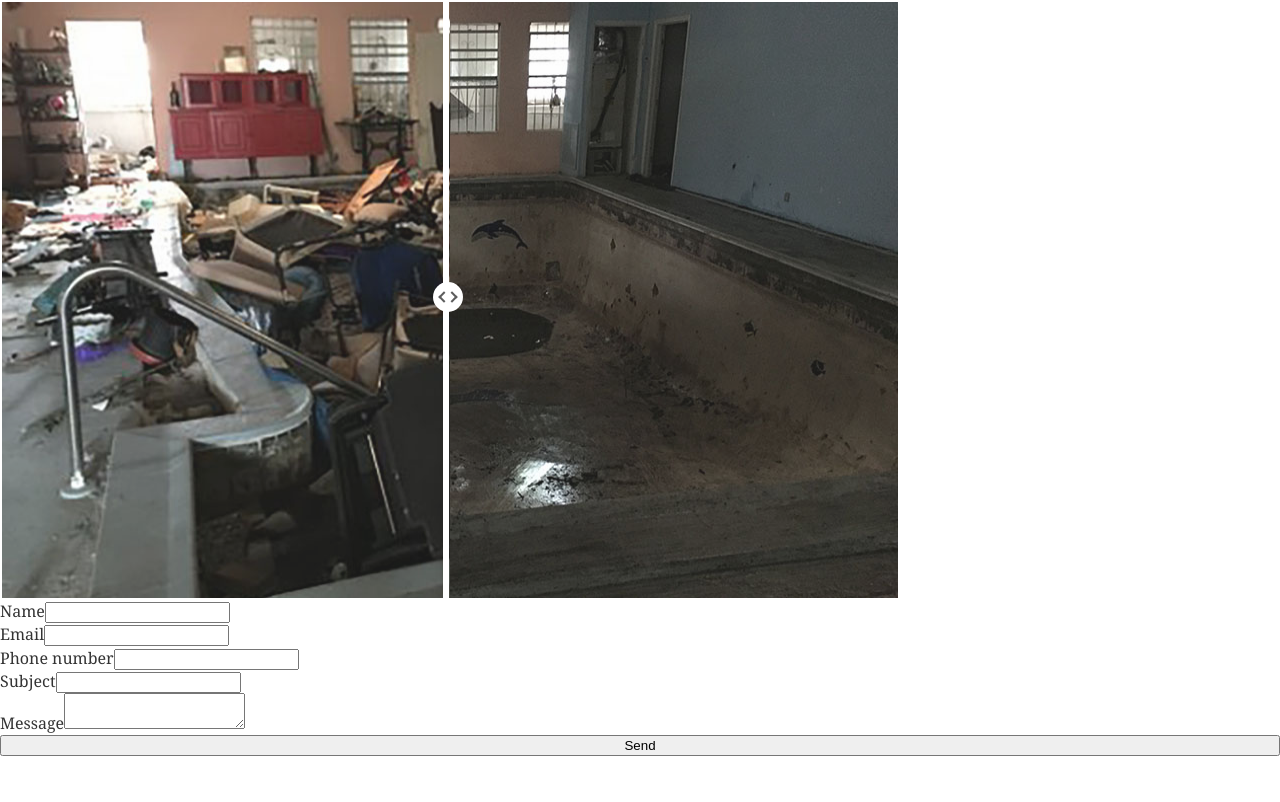
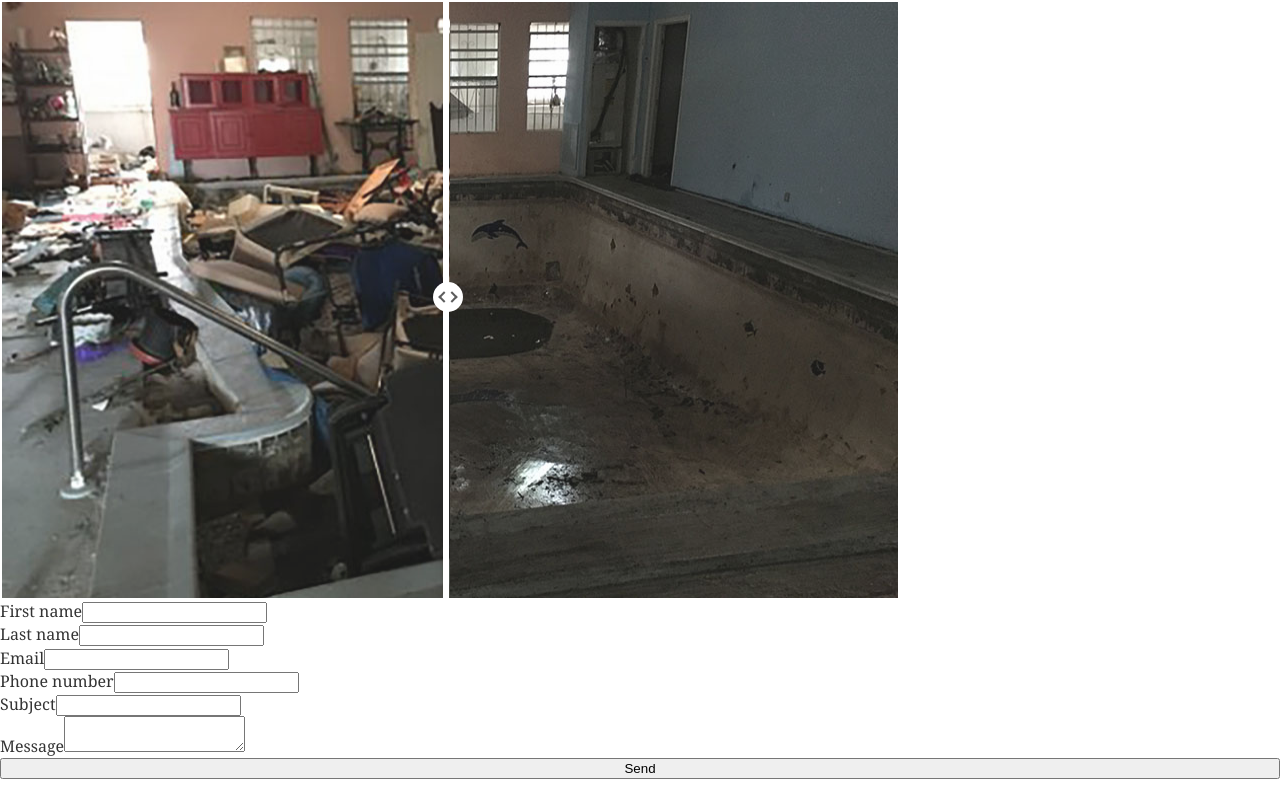
Before and after one commit to jpbamberg1993/srpp, a Gatsby site: page / in a window 1280 px wide. Shown: the part 2198-3000 px from the top of the page. Before the commit the page ends 2977 px from the top, so only its background shows below. Built offline with nearby package versions, Linux system fonts and the light colour scheme; Gatsby itself is replaced by a stand-in of ours.

Commit message:
Replace name with first and last name

```diff
--- a/src/components/ContactForm.tsx
+++ b/src/components/ContactForm.tsx
@@ -5,9 +5,14 @@ import { required, isEmail, isPhoneNumber } from '../utils/validations';
 
 export const ContactForm: React.FunctionComponent = () => {
   const fields: IFields = {
-    name: {
-      id: 'name',
-      label: 'Name',
+    firstName: {
+      id: 'firstName',
+      label: 'First name',
+      validation: { rule: required }
+    },
+    lastName: {
+      id: 'lastName',
+      label: 'Last name',
       validation: { rule: required }
     },
     email: {
@@ -39,7 +44,8 @@ export const ContactForm: React.FunctionComponent = () => {
       fields={fields}
       render={() => (
         <React.Fragment>
-          <Field {...fields.name} />
+          <Field {...fields.firstName} />
+          <Field {...fields.lastName} />
           <Field {...fields.email} />
           <Field {...fields.phoneNumber} />
           <Field {...fields.subject} />
--- a/src/components/Form.tsx
+++ b/src/components/Form.tsx
@@ -1,7 +1,7 @@
 import React from 'react'
 import 'react-phone-number-input/style.css'
 import { StyledContactForm } from '../styles/contact-form.css'
-import { Field, IFieldProps } from './Field';
+import { IFieldProps } from './Field';
 
 export interface IFields {
   [key: string]: IFieldProps
@@ -47,7 +47,8 @@ class Form extends React.Component<IProps, IState> {
     const errors: IErrors = {}
 
     const values: IValues = {
-      name: '',
+      firstName: '',
+      lastName: '',
       email: '',
       phoneNumber: '',
       subject: '',
@@ -165,7 +166,8 @@ class Form extends React.Component<IProps, IState> {
     return (
       <FormContext.Provider value={context}>
         <form name="contact" netlify="true" netlify-honeypot="bot-field" hidden>
-          <input type="text" name="name" />
+          <input type="text" name="firstName" />
+          <input type="text" name="lastName" />
           <input type="email" name="email" />
           <input type="text" name="phoneNumber" />
           <input type="text" name="subject" />
@@ -173,6 +175,7 @@ class Form extends React.Component<IProps, IState> {
         </form>
 
         <StyledContactForm onSubmit={this.handleSubmit} noValidate={true}>
+
           {this.props.render()}
 
           <button type="submit" disabled={this.hasErrors(errors)}>
```
